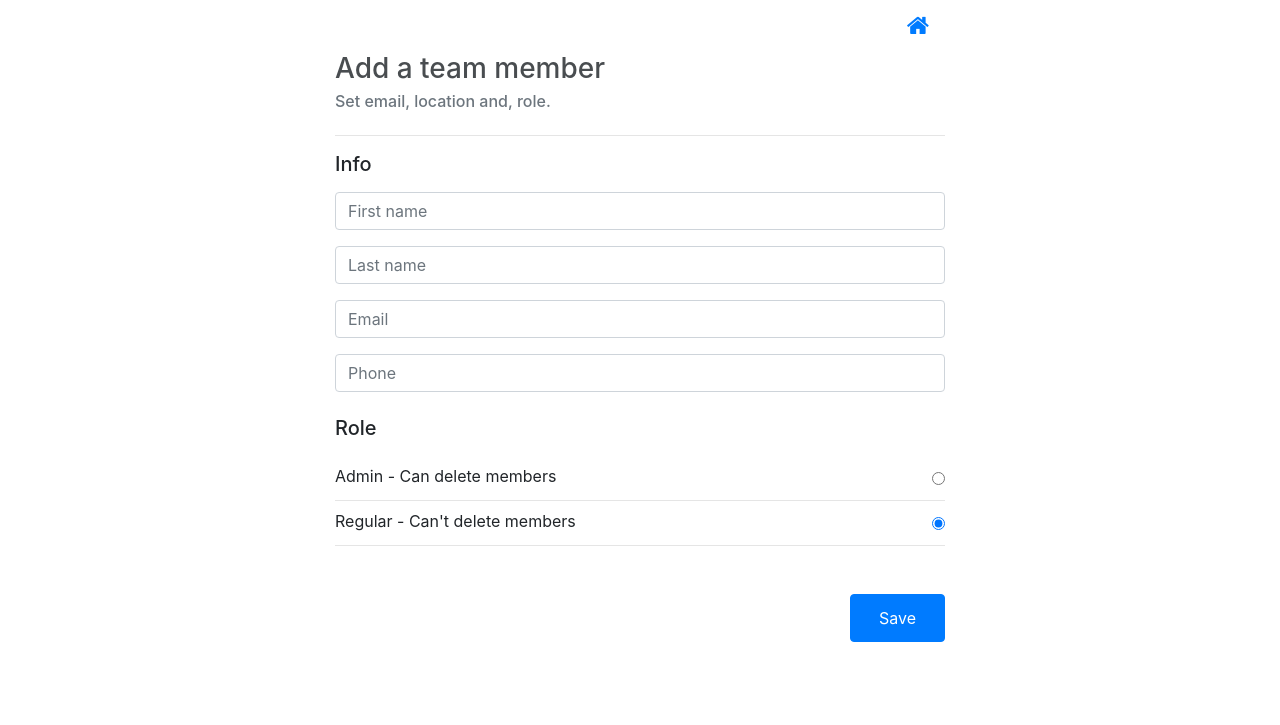
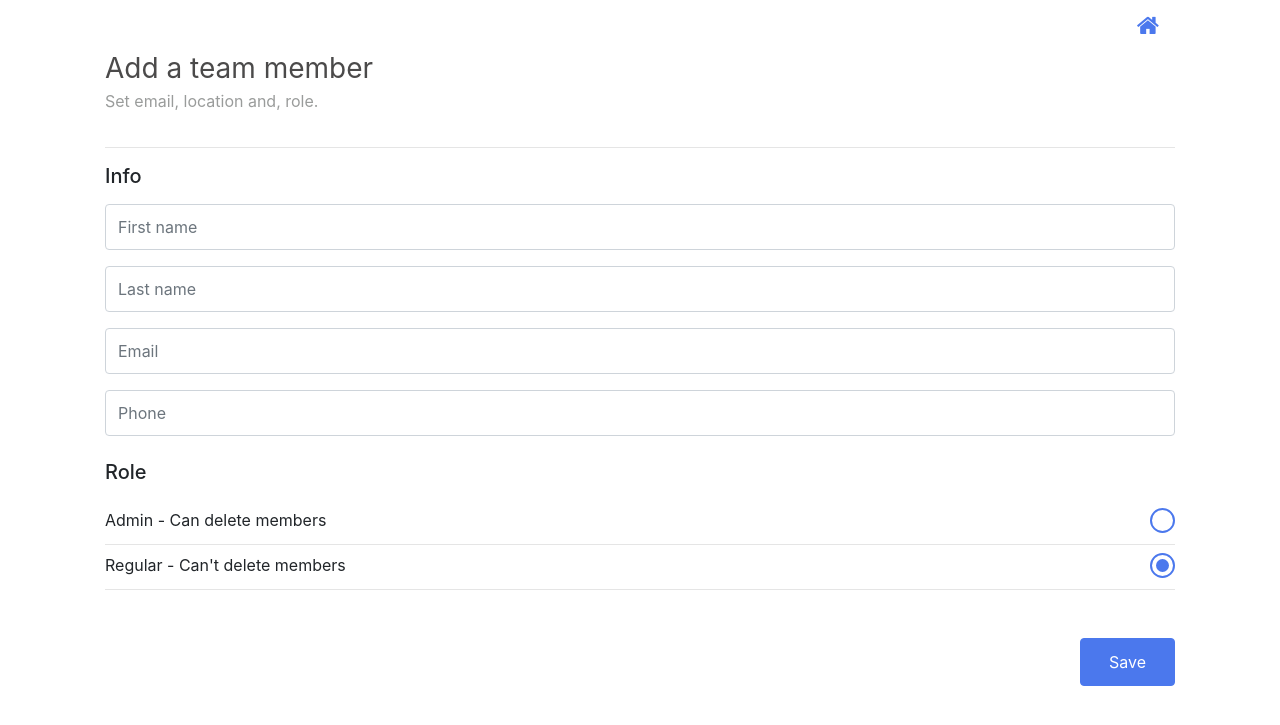
Before and after one commit to sadjadtavakoli/instawork, a Django app: page /members/new in a window 1280 px wide. Shown: the top 725 px of the page. Run offline with Django 4.2, Linux system fonts and the light colour scheme; some libraries are stand-ins or nearby versions.

Commit message:
fix list, forms, and radio buttons' style + ongoing refactoring

```diff
--- a/members/static/members/css/base.css
+++ b/members/static/members/css/base.css
@@ -1,50 +1,45 @@
-@media (min-width: 992px) {
-    .container {
-        -ms-flex: 0 0 50%;
-        flex: 0 0 50%;
-        max-width: 50%;
-    }
+.container {
+    padding-right: 35px;
+    padding-left: 35px;
 }
 
 .text-dark-gray {
-    color: #494d50;
-}
-
-.error_message {
-    width: 100%;
-    margin-top: .25rem;
-    font-size: 80%;
-    color: #dc3545;
+    color: #605e5e;
 }
 
 .page-title {
     margin-bottom: .75rem;
+    font-weight: 400;
+    color: #4b4a4a;
 }
 
 .page-subtitle {
-    margin-bottom: 1.5rem;
+    margin-bottom: 2.25rem;
     margin-top: -.375rem;
+    color: #9a9c9b;
+    font-weight: 400;
 }
 
-.img-container {
+.card {
+    margin-top: 1.75rem;
+    margin-bottom: 1.75rem;
+}
+
+.card-text {
+    color: #aeb2b2;
+}
+
+.card-thumbnail {
+    max-height: inherit;
+    width: 100%;
+}
+
+.thumbnail-container {
     -ms-flex: 0 0 16.666667%;
     flex: 0 0 16.666667%;
-    max-width: 16.666667%;
-    padding-right: 0;
-    align-self: center;
-
-}
-
-@media (min-width: 768px) {
-    .img-container {
-        padding-right: 15px;
-    }
-}
-
-.col-md-10 {
-    -ms-flex: 0 0 83.333333%;
-    flex: 0 0 83.333333%;
-    max-width: 83.333333%;
+    max-width: fit-content;
+    margin-right: 1.25rem;
+    max-height: 70px;
 }
 
 .card:hover {
@@ -61,12 +56,84 @@
     text-decoration: none;
 }
 
-.form-button{
+.form-button {
     padding-inline: 1.75rem;
     height: 3rem;
     font-size: medium;
 }
 
-.btn-outline-danger{
+.submit-button {
+    color: #fff;
+    background-color: #4b78ed;
+    border-color: #4b78ed;
+    float: right;
+}
+
+.form-control {
+    padding: 1.375rem 0.75rem;
+    color: #747373;
+}
+
+.btn-outline-danger {
     border-color: lightgrey;
 }
+
+.error_message {
+    width: 100%;
+    margin-top: .25rem;
+    font-size: 80%;
+    color: #dc3545;
+}
+
+
+.radio-button {
+    position: relative;
+}
+
+.radio-button input {
+    position: absolute;
+    opacity: 0;
+}
+
+.radio-button label {
+    margin-bottom: 0;
+    padding-bottom: 0.5rem;
+}
+
+.checkmark {
+    position: absolute;
+    top: 0;
+    right: 0;
+    height: 25px;
+    width: 25px;
+    border-radius: 50%;
+    border: 2px solid #4b78ed;
+
+}
+
+.checkmark:after {
+    content: "";
+    position: absolute;
+    display: none;
+}
+
+.radio-button input:checked ~ .checkmark:after {
+    display: block;
+}
+
+.radio-button .checkmark:after {
+    top: 0.25rem;
+    left: 0.25rem;
+    width: 13px;
+    height: 13px;
+    border-radius: 50%;
+    background: #4b78ed;
+}
+
+a {
+    color: #4b78ed;
+}
+
+a:hover {
+    color: #022d6d;
+}
--- a/members/templates/members/__base.html
+++ b/members/templates/members/__base.html
@@ -23,8 +23,8 @@
         {% endblock %}
     </nav>
     <div>
-        <h3 class="page-title text-dark-gray">{% block title %}{% endblock %}</h3>
-        <h6 class="page-subtitle text-muted">{% block subtitle %}{% endblock %}</h6>
+        <h3 class="page-title">{% block title %}{% endblock %}</h3>
+        <h6 class="page-subtitle">{% block subtitle %}{% endblock %}</h6>
     </div>
     <hr>
     {% block content %}
--- a/members/templates/members/_add_edit_form_body.html
+++ b/members/templates/members/_add_edit_form_body.html
@@ -15,6 +15,6 @@
                     data-target="#exampleModal">Delete
             </button>
         {% endif %}
-        <button type="submit" class="btn btn-primary float-right form-button">Save</button>
+        <button type="submit" class="btn submit-button form-button">Save</button>
     </div>
 </form>
--- a/members/templates/members/_form_field_selects.html
+++ b/members/templates/members/_form_field_selects.html
@@ -1,10 +1,12 @@
 {% for choice in field.field.choices %}
-    <div>
+    <div class="radio-button">
         {% with label=choice.1 value=choice.0 index=forloop.counter %}
             {{ id }}
             <label for="id_{{ field.name }}_{{ index }}" class="w-100">{{ label }}
-                <input type="radio" name="{{ field.name }}" value="{{ value }}" class="float-right mt-2"
-                       id="id_{{ field.name }}_{{ index }}" {% if field.value == value %} checked {% endif %}></label>
+                <input type="radio" name="{{ field.name }}" value="{{ value }}"
+                       id="id_{{ field.name }}_{{ index }}" {% if field.value == value %} checked {% endif %}>
+                <span class="checkmark"></span>
+            </label>
         {% endwith %}
     </div>
     <hr class="mt-1 mb-2">
```
Also changed, not shown: members/templates/members/member_list.html (+7 -9 lines).
